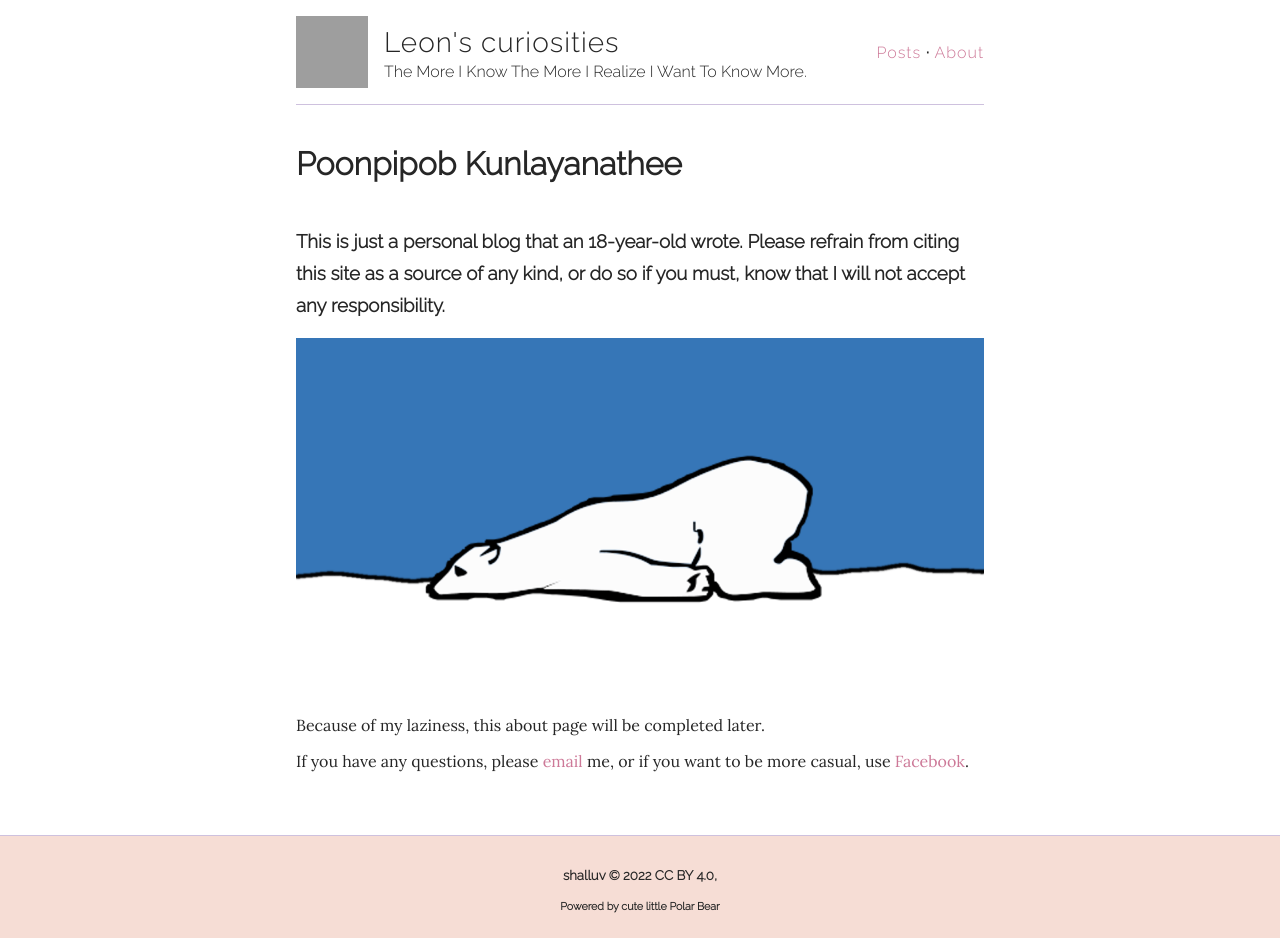
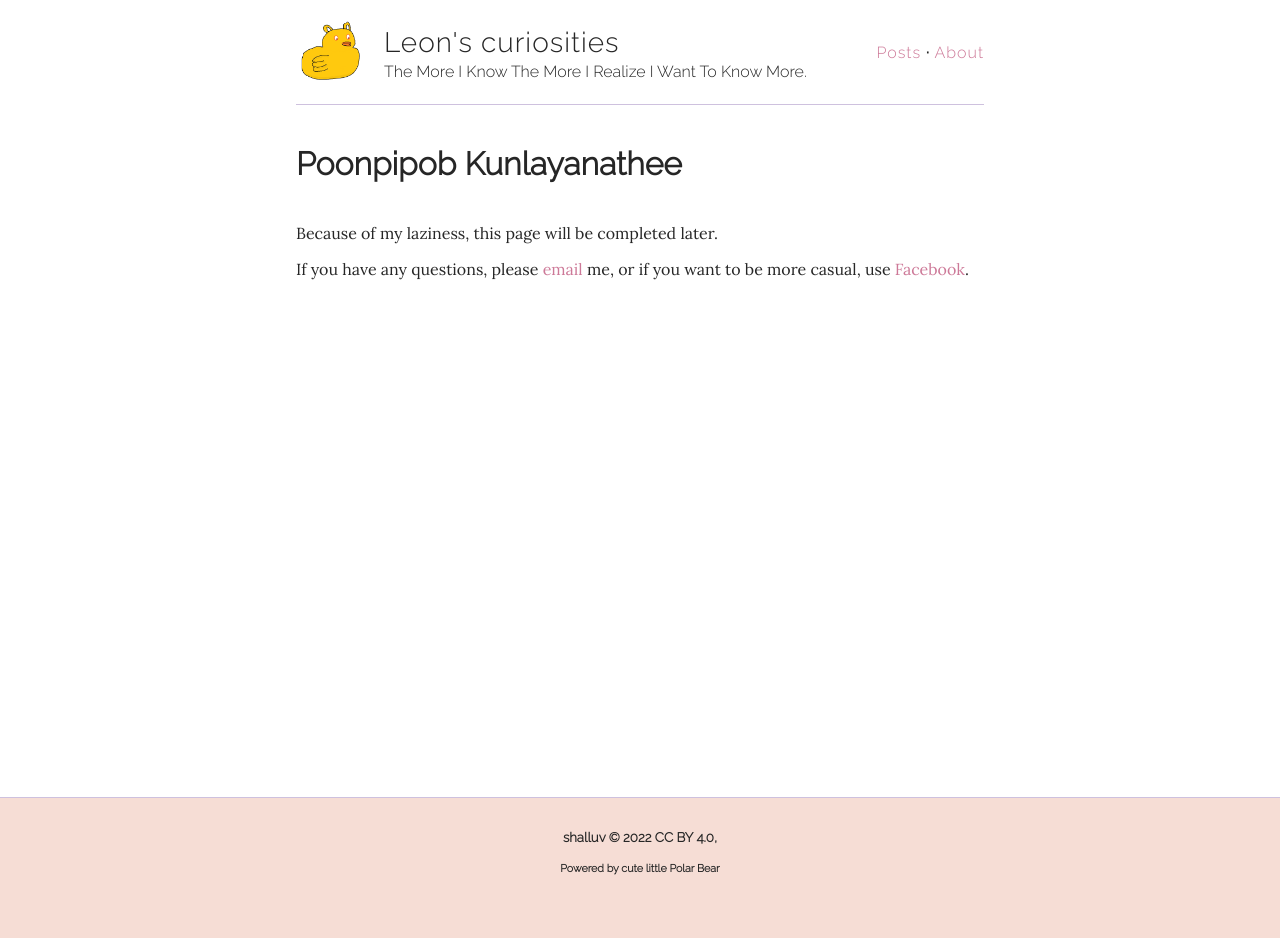
Before and after one commit to shalluv/blog, a Jekyll site: the page built from about.md, in a window 1280 px wide. Built offline with Jekyll 4.4.1, drawn with Linux system fonts in a browser that asks for light colours; some web fonts are replaced; after the commit the page ends 900 px from its top, so only the background shows below that; grey boxes are pictures that could not be loaded.

Commit message:
feat: update content

```diff
--- a/_config.yml
+++ b/_config.yml
@@ -8,7 +8,7 @@
 title: Leon's curiosities
 description: The More I Know The More I Realize I Want To Know More.
 
-logo:  "/assets/img/shalluv.jpg"
+logo:  "/assets/img/shalluv.png"
 cover: "/assets/img/tired-bear.png"
 
 baseurl: "/blog"
--- a/_sass/_classes.scss
+++ b/_sass/_classes.scss
@@ -34,7 +34,7 @@
   font-style: italic;
 }
 .quote > p:last-child:not(:only-child)::before {
-  content: "\2014\00a0";
+  content: '\2014\00a0';
 }
 
 .convo {
@@ -98,7 +98,7 @@
   color: $minor-color;
 }
 .spoiler::before {
-  content: "spoiler alert!";
+  content: 'spoiler alert!';
   color: $font-color;
 }
 
@@ -125,7 +125,7 @@
 }
 .mainmatter::after {
   display: block;
-  content: "";
+  content: '';
   height: 3em;
 }
 
@@ -219,11 +219,6 @@
   }
 }
 
-.MathJax[display="true"] {
-  overflow: auto;
-  padding: 0.75em 0.5em;
-}
-
 .highlight.flexitem {
   overflow-y: hidden;
 }
--- a/about.md
+++ b/about.md
@@ -3,10 +3,6 @@ layout: empty/about
 title: Poonpipob Kunlayanathee
 ---
 
-### This is just a personal blog that an 18-year-old wrote. Please refrain from citing this site as a source of any kind, or do so if you must, know that I will not accept any responsibility.
-
-![](/assets/img/tired-bear.png)
-
-Because of my laziness, this about page will be completed later.
+Because of my laziness, this page will be completed later.
 
 If you have any questions, please [email](mailto:leon555thai@gmail.com) me, or if you want to be more casual, use [Facebook](https://www.facebook.com/poonpipob).
```
Also changed, not shown: _posts/2022-05-27-traffic-congestion-effect-on-accident.md (+2 -2 lines).
